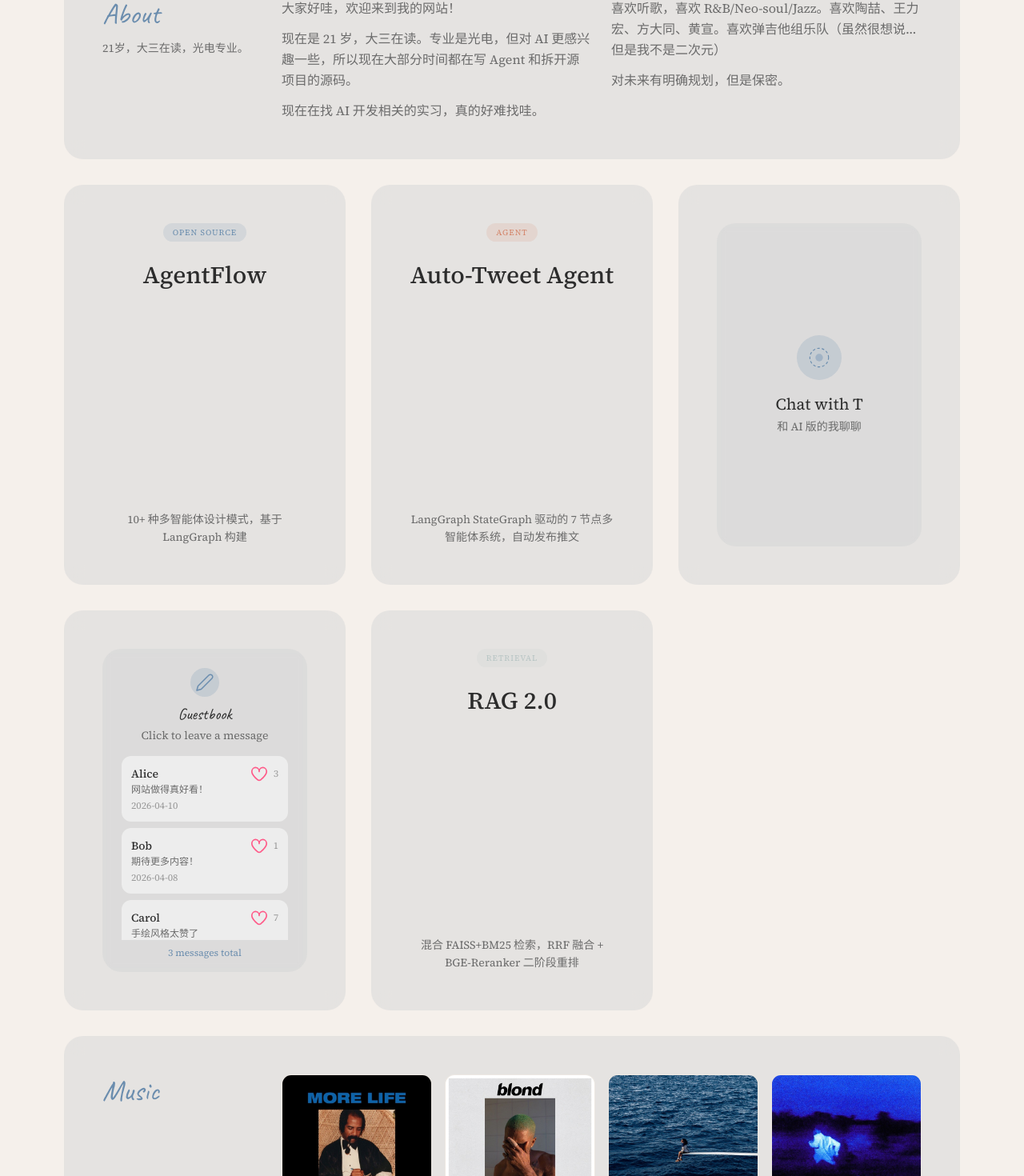
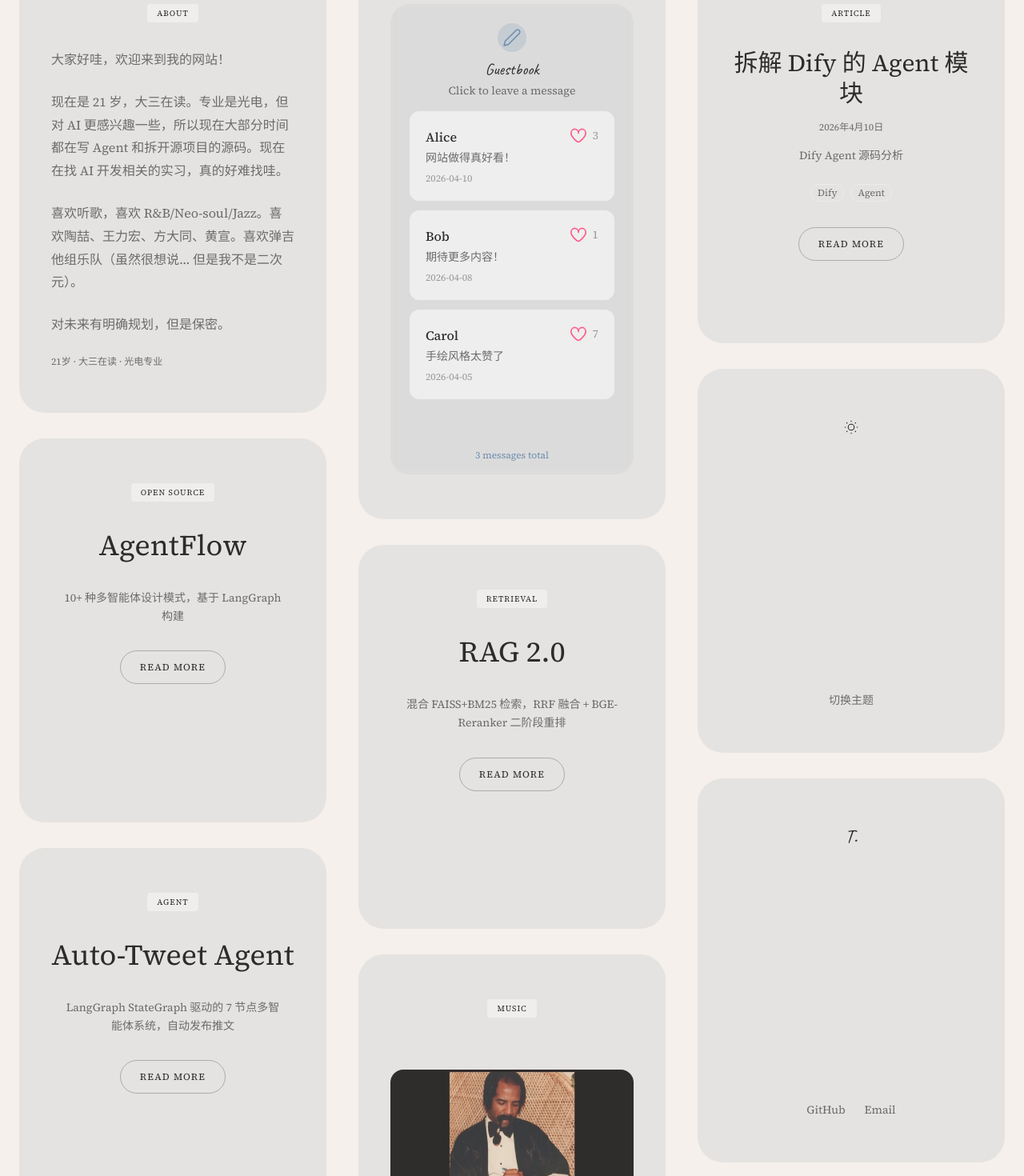
Before and after one commit to iuyup/iuyup.com, a Next.js app: page / in a window 1280 px wide. Shown: the part 899-2369 px from the top of the page at 80% size. Built offline with nearby package versions, Linux system fonts and the light colour scheme.

Commit message:
feat:add card

```diff
--- a/src/components/BentoGrid.tsx
+++ b/src/components/BentoGrid.tsx
@@ -62,7 +62,7 @@ interface BentoGridProps {
   posts: Post[];
 }
 
-const cardCls = 'bg-[rgba(217,217,217,0.58)] backdrop-blur-md rounded-3xl p-10 md:p-12 cursor-pointer transition-all duration-500 hover:scale-[1.02] active:scale-[0.98]';
+const cardCls = 'bg-[rgba(217,217,217,0.58)] backdrop-blur-md rounded-[2rem] py-14 px-10 min-h-[480px] flex flex-col justify-between cursor-pointer transition-all duration-500 hover:scale-[1.02] active:scale-[0.98]';
 
 export default function BentoGrid({ posts }: BentoGridProps) {
   const openChat = () => {
@@ -70,121 +70,139 @@ export default function BentoGrid({ posts }: BentoGridProps) {
   };
 
   return (
-    <section className="relative z-10 max-w-6xl mx-auto px-4 py-12">
+    <section className="relative z-10 max-w-[1400px] mx-auto px-6 py-12">
       <motion.div
         variants={stagger}
         initial="hidden"
         animate="visible"
-        className="grid grid-cols-1 md:grid-cols-2 lg:grid-cols-3 gap-8"
+        className="columns-1 md:columns-2 lg:columns-3 gap-8 md:gap-10"
       >
-        {/* About — full width */}
-        <motion.div variants={cardFade} className="col-span-1 md:col-span-2 lg:col-span-3">
-          <div className={`${cardCls} p-10 md:p-12`}>
-            <div className="flex flex-col lg:flex-row gap-8">
-              <div className="lg:w-48 shrink-0">
-                <h2 className="font-caveat text-4xl text-[#6B8DAE] mb-3">About</h2>
-                <p className="text-sm text-[#6B6B6B] leading-relaxed">21岁，大三在读，光电专业。</p>
+        {/* About */}
+        <motion.div variants={cardFade} className="break-inside-avoid mb-6 md:mb-8">
+          <div className={`${cardCls} items-center text-center`}>
+            <span className="text-[10px] uppercase tracking-widest bg-white/40 text-[#2C2C2C] px-3 py-1 rounded-sm mb-8">
+              About
+            </span>
+            <div className="flex flex-col gap-6 w-full">
+              <p className="text-base text-[#6B6B6B] leading-[1.8] whitespace-normal text-left">
+                大家好哇，欢迎来到我的网站！
+              </p>
+              <p className="text-base text-[#6B6B6B] leading-[1.8] whitespace-normal text-left">
+                现在是 21 岁，大三在读。专业是光电，但对 AI 更感兴趣一些，所以现在大部分时间都在写 Agent 和拆开源项目的源码。现在在找 AI 开发相关的实习，真的好难找哇。
+              </p>
+              <p className="text-base text-[#6B6B6B] leading-[1.8] whitespace-normal text-left">
+                喜欢听歌，喜欢 R&B/Neo-soul/Jazz。喜欢陶喆、王力宏、方大同、黄宣。喜欢弹吉他组乐队（虽然很想说... 但是我不是二次元）。
+              </p>
+              <p className="text-base text-[#6B6B6B] leading-[1.8] whitespace-normal text-left">
+                对未来有明确规划，但是保密。
+              </p>
             </div>
-              <div className="grid sm:grid-cols-2 gap-6 flex-1">
-                <div className="space-y-3 text-[#6B6B6B] leading-relaxed">
-                  <p>大家好哇，欢迎来到我的网站！</p>
-                  <p>现在是 21 岁，大三在读。专业是光电，但对 AI 更感兴趣一些，所以现在大部分时间都在写 Agent 和拆开源项目的源码。</p>
-                  <p>现在在找 AI 开发相关的实习，真的好难找哇。</p>
-                </div>
-                <div className="space-y-3 text-[#6B6B6B] leading-relaxed">
-                  <p>喜欢听歌，喜欢 R&B/Neo-soul/Jazz。喜欢陶喆、王力宏、方大同、黄宣。喜欢弹吉他组乐队（虽然很想说... 但是我不是二次元）</p>
-                  <p>对未来有明确规划，但是保密。</p>
-                </div>
-              </div>
+            <div className="mt-auto pt-6 w-full text-left">
+              <p className="text-xs text-[#6B6B6B]">21岁 · 大三在读 · 光电专业</p>
             </div>
           </div>
         </motion.div>
 
         {/* AgentFlow */}
-        <motion.div variants={cardFade}>
-          <div className={`${cardCls} p-10 md:p-12 h-full flex flex-col items-center text-center`}>
-            <a href={projects[0].href} target="_blank" rel="noopener noreferrer" className="group flex flex-col items-center text-center w-full h-full">
-              <span
-                className="text-[10px] uppercase tracking-widest px-3 py-1 rounded-full mb-6"
-                style={{ backgroundColor: projects[0].color + '25', color: projects[0].color }}
-              >
+        <motion.div variants={cardFade} className="break-inside-avoid mb-6 md:mb-8">
+          <div className={`${cardCls} items-center text-center`}>
+            <a href={projects[0].href} target="_blank" rel="noopener noreferrer" className="group flex flex-col items-center text-center w-full h-full justify-between">
+              <span className="text-[10px] uppercase tracking-widest bg-white/40 text-[#2C2C2C] px-3 py-1 rounded-sm mb-8">
                 {projects[0].tag}
               </span>
-              <h3 className="text-3xl font-medium font-serif text-[#2C2C2C] group-hover:text-[#6B8DAE] transition-colors mb-4">
+              <h3 className="text-3xl lg:text-4xl leading-tight text-[#2C2C2C] mb-8 font-serif">
                 {projects[0].title}
               </h3>
-              <p className="text-sm text-[#6B6B6B] leading-relaxed mt-auto">{projects[0].desc}</p>
+              <p className="text-sm text-[#6B6B6B] leading-relaxed max-w-[90%] mb-8">
+                {projects[0].desc}
+              </p>
+              <span className="mt-auto border border-[#2C2C2C]/30 text-[#2C2C2C] text-xs tracking-widest uppercase px-6 py-3 rounded-full hover:bg-white/20 transition-all">
+                Read More
+              </span>
             </a>
           </div>
         </motion.div>
 
         {/* Auto-Tweet Agent */}
-        <motion.div variants={cardFade}>
-          <div className={`${cardCls} p-10 md:p-12 h-full flex flex-col items-center text-center`}>
-            <a href={projects[1].href} target="_blank" rel="noopener noreferrer" className="group flex flex-col items-center text-center w-full h-full">
-              <span
-                className="text-[10px] uppercase tracking-widest px-3 py-1 rounded-full mb-6"
-                style={{ backgroundColor: projects[1].color + '25', color: projects[1].color }}
-              >
+        <motion.div variants={cardFade} className="break-inside-avoid mb-6 md:mb-8">
+          <div className={`${cardCls} items-center text-center`}>
+            <a href={projects[1].href} target="_blank" rel="noopener noreferrer" className="group flex flex-col items-center text-center w-full h-full justify-between">
+              <span className="text-[10px] uppercase tracking-widest bg-white/40 text-[#2C2C2C] px-3 py-1 rounded-sm mb-8">
                 {projects[1].tag}
               </span>
-              <h3 className="text-3xl font-medium font-serif text-[#2C2C2C] group-hover:text-[#6B8DAE] transition-colors mb-4">
+              <h3 className="text-3xl lg:text-4xl leading-tight text-[#2C2C2C] mb-8 font-serif">
                 {projects[1].title}
               </h3>
-              <p className="text-sm text-[#6B6B6B] leading-relaxed mt-auto">{projects[1].desc}</p>
+              <p className="text-sm text-[#6B6B6B] leading-relaxed max-w-[90%] mb-8">
+                {projects[1].desc}
+              </p>
+              <span className="mt-auto border border-[#2C2C2C]/30 text-[#2C2C2C] text-xs tracking-widest uppercase px-6 py-3 rounded-full hover:bg-white/20 transition-all">
+                Read More
+              </span>
             </a>
           </div>
         </motion.div>
 
         {/* Chat with T — flip card */}
-        <motion.div variants={cardFade} className="lg:col-span-1">
+        <motion.div variants={cardFade} className="break-inside-avoid mb-6 md:mb-8">
           <ChatFlipCard />
         </motion.div>
 
         {/* Guestbook — flip card */}
-        <motion.div variants={cardFade} className="lg:col-span-1">
+        <motion.div variants={cardFade} className="break-inside-avoid mb-6 md:mb-8">
           <GuestbookFlipCard />
         </motion.div>
 
         {/* RAG 2.0 */}
-        <motion.div variants={cardFade}>
-          <div className={`${cardCls} p-10 md:p-12 h-full flex flex-col items-center text-center`}>
-            <a href={projects[2].href} target="_blank" rel="noopener noreferrer" className="group flex flex-col items-center text-center w-full h-full">
-              <span
-                className="text-[10px] uppercase tracking-widest px-3 py-1 rounded-full mb-6"
-                style={{ backgroundColor: projects[2].color + '25', color: projects[2].color }}
-              >
+        <motion.div variants={cardFade} className="break-inside-avoid mb-6 md:mb-8">
+          <div className={`${cardCls} items-center text-center`}>
+            <a href={projects[2].href} target="_blank" rel="noopener noreferrer" className="group flex flex-col items-center text-center w-full h-full justify-between">
+              <span className="text-[10px] uppercase tracking-widest bg-white/40 text-[#2C2C2C] px-3 py-1 rounded-sm mb-8">
                 {projects[2].tag}
               </span>
-              <h3 className="text-3xl font-medium font-serif text-[#2C2C2C] group-hover:text-[#6B8DAE] transition-colors mb-4">
+              <h3 className="text-3xl lg:text-4xl leading-tight text-[#2C2C2C] mb-8 font-serif">
                 {projects[2].title}
               </h3>
-              <p className="text-sm text-[#6B6B6B] leading-relaxed mt-auto">{projects[2].desc}</p>
+              <p className="text-sm text-[#6B6B6B] leading-relaxed max-w-[90%] mb-8">
+                {projects[2].desc}
+              </p>
+              <span className="mt-auto border border-[#2C2C2C]/30 text-[#2C2C2C] text-xs tracking-widest uppercase px-6 py-3 rounded-full hover:bg-white/20 transition-all">
+                Read More
+              </span>
             </a>
           </div>
         </motion.div>
 
-        {/* Music — full width */}
-        <motion.div variants={cardFade} className="col-span-1 md:col-span-2 lg:col-span-3">
-          <div className={`${cardCls} p-10 md:p-12`}>
-            <div className="flex flex-col lg:flex-row gap-8 items-start">
-              <div className="lg:w-48 shrink-0">
-                <h2 className="font-caveat text-4xl text-[#6B8DAE]">Music</h2>
+        {/* Music */}
+        <motion.div variants={cardFade} className="break-inside-avoid mb-6 md:mb-8">
+          <div className={`${cardCls} items-center text-center`}>
+            <span className="text-[10px] uppercase tracking-widest bg-white/40 text-[#2C2C2C] px-3 py-1 rounded-sm mb-8">
+              Music
+            </span>
+            <div className="flex flex-col gap-4 w-full">
+              <a href={albums[0].url} target="_blank" rel="noopener noreferrer" className="group block w-full">
+                <div className="w-full aspect-video rounded-2xl overflow-hidden bg-[#E8E2DA]">
+                  <img
+                    src={albums[0].cover}
+                    alt=""
+                    className="w-full h-full object-cover opacity-80 group-hover:opacity-100 group-hover:scale-105 transition-all duration-500"
+                  />
                 </div>
-              <div className="grid grid-cols-2 sm:grid-cols-4 gap-4 flex-1">
-                {albums.map((album) => (
+              </a>
+              <div className="flex gap-3">
+                {albums.slice(1).map((album) => (
                   <a
                     key={album.url}
                     href={album.url}
                     target="_blank"
                     rel="noopener noreferrer"
-                    className="group block"
+                    className="group block flex-1"
                   >
-                    <div className="aspect-square rounded-xl overflow-hidden bg-[#E8E2DA] border border-white/20">
+                    <div className="aspect-square rounded-2xl overflow-hidden bg-[#E8E2DA]">
                       <img
                         src={album.cover}
                         alt=""
-                        className="w-full h-full object-cover group-hover:scale-105 transition-transform duration-500"
+                        className="w-full h-full object-cover opacity-80 group-hover:opacity-100 group-hover:scale-105 transition-all duration-500"
                       />
                     </div>
                   </a>
@@ -196,20 +214,23 @@ export default function BentoGrid({ posts }: BentoGridProps) {
 
         {/* Blog posts */}
         {posts.slice(0, 2).map((post) => (
-          <motion.div key={post.slug} variants={cardFade}>
-            <div className={`${cardCls} p-10 md:p-12 h-full`}>
-              <Link href={`/posts/${encodeURIComponent(post.slug)}`} className="group block h-full">
-                <div className="flex items-start justify-between gap-3 mb-3">
-                  <h3 className="text-xl font-medium font-serif text-[#2C2C2C] group-hover:text-[#6B8DAE] transition-colors">
+          <motion.div key={post.slug} variants={cardFade} className="break-inside-avoid mb-6 md:mb-8">
+            <div className={`${cardCls} items-center text-center`}>
+              <Link href={`/posts/${encodeURIComponent(post.slug)}`} className="group flex flex-col items-center text-center w-full h-full justify-between">
+                <span className="text-[10px] uppercase tracking-widest bg-white/40 text-[#2C2C2C] px-3 py-1 rounded-sm mb-8">
+                  Article
+                </span>
+                <h3 className="text-2xl md:text-3xl leading-tight text-[#2C2C2C] mb-4 font-serif break-words">
                   {post.title}
                 </h3>
-                  <time className="text-sm shrink-0 text-[#6B6B6B]">
+                <time className="text-xs text-[#6B6B6B] mb-4">
                   {new Date(post.date).toLocaleDateString('zh-CN', { year: 'numeric', month: 'short', day: 'numeric' })}
                 </time>
-                </div>
-                <p className="text-[#6B6B6B] mb-4 leading-relaxed line-clamp-3">{post.summary}</p>
+                <p className="text-sm text-[#6B6B6B] leading-relaxed max-w-[90%] mb-6">
+                  {post.summary}
+                </p>
                 {post.tags && post.tags.length > 0 && (
-                  <div className="flex gap-2 flex-wrap">
+                  <div className="flex gap-2 flex-wrap justify-center mb-8">
                     {post.tags.slice(0, 3).map((tag) => (
                       <span key={tag} className="text-xs px-2 py-0.5 rounded-full border text-[#6B6B6B]" style={{ borderColor: 'rgba(255,255,255,0.3)' }}>
                         {tag}
@@ -217,22 +238,25 @@ export default function BentoGrid({ posts }: BentoGridProps) {
                     ))}
                   </div>
                 )}
+                <span className="mt-auto border border-[#2C2C2C]/30 text-[#2C2C2C] text-xs tracking-widest uppercase px-6 py-3 rounded-full hover:bg-white/20 transition-all">
+                  Read More
+                </span>
               </Link>
             </div>
           </motion.div>
         ))}
 
         {/* Theme Toggle */}
-        <motion.div variants={cardFade}>
-          <div className={`${cardCls} p-10 md:p-12 flex flex-col items-center justify-center min-h-[140px]`}>
+        <motion.div variants={cardFade} className="break-inside-avoid mb-6 md:mb-8">
+          <div className={`${cardCls} items-center text-center`}>
             <ThemeToggle />
             <span className="text-sm text-[#6B6B6B] mt-3 font-serif">切换主题</span>
           </div>
         </motion.div>
 
         {/* Footer */}
-        <motion.div variants={cardFade}>
-          <div className={`${cardCls} p-10 md:p-12 flex flex-col items-center justify-center min-h-[140px]`}>
+        <motion.div variants={cardFade} className="break-inside-avoid mb-6 md:mb-8">
+          <div className={`${cardCls} items-center text-center`}>
             <span className="font-caveat text-2xl mb-3 text-[#2C2C2C]">T.</span>
             <div className="flex gap-6 font-serif text-sm text-[#6B6B6B]">
               <a href="https://github.com/iuyup" target="_blank" rel="noopener noreferrer" className="hover:text-[#2C2C2C] transition-colors">
@@ -285,7 +309,7 @@ function GuestbookFlipCard() {
 
   return (
     <div
-      className={`${cardCls} flip-card flip-card-inner-base w-full h-[500px]`}
+      className={`${cardCls} flip-card flip-card-inner-base w-full h-[700px]`}
       onClick={() => !isFlipped && setIsFlipped(true)}
       style={{ isolation: 'isolate' }}
     >
@@ -304,15 +328,15 @@ function GuestbookFlipCard() {
           <span className="text-sm text-[#6B6B6B] mt-0.5 flex-shrink-0">Click to leave a message</span>
 
           {/* Messages list */}
-          <div className="flex-1 w-full mt-4 overflow-y-auto guestbook-messages">
+          <div className="flex-1 w-full mt-4 overflow-y-auto guestbook-messages space-y-3">
             {messages.map(msg => {
               const isLiked = !!liked[msg.id];
               return (
-                <div key={msg.id} className="bg-white/50 rounded-xl p-3 mb-2">
-                  <div className="flex items-start justify-between gap-2">
+                <div key={msg.id} className="bg-white/50 rounded-xl p-5 w-full">
+                  <div className="flex items-start justify-between gap-3">
                     <div className="flex-1 min-w-0">
-                      <p className="font-medium text-sm text-[#2C2C2C] truncate">{msg.name}</p>
-                      <p className="text-xs text-[#6B6B6B] mt-0.5 break-words">{msg.text}</p>
+                      <p className="font-medium text-base text-[#2C2C2C] truncate">{msg.name}</p>
+                      <p className="text-sm text-[#6B6B6B] mt-1 break-words">{msg.text}</p>
                     </div>
                     <div className="flex items-center gap-1 shrink-0">
                       <button
@@ -329,10 +353,10 @@ function GuestbookFlipCard() {
                           </svg>
                         </div>
                       </button>
-                      <span className="text-xs text-[#999] ml-1">{msg.likes}</span>
+                      <span className="text-sm text-[#999] ml-1">{msg.likes}</span>
                     </div>
                   </div>
-                  <p className="text-xs text-[#999] mt-1">{msg.date}</p>
+                  <p className="text-xs text-[#999] mt-2">{msg.date}</p>
                 </div>
               );
             })}
@@ -441,7 +465,7 @@ function ChatFlipCard() {
 
   return (
     <div
-      className={`${cardCls} flip-card flip-card-inner-base w-full h-[500px]`}
+      className={`${cardCls} flip-card flip-card-inner-base w-full h-[700px]`}
       onClick={() => !isFlipped && setIsFlipped(true)}
       style={{ isolation: 'isolate' }}
     >
@@ -472,15 +496,15 @@ function ChatFlipCard() {
           </div>
 
           {/* Messages — only empty area background click flips back */}
-          <div className="flex-1 overflow-y-auto space-y-3 mb-3 cursor-default px-3 chat-messages">
+          <div className="flex-1 w-full overflow-y-auto space-y-4 mb-4 cursor-default px-4 chat-messages">
             {messages.map((msg, i) => (
               <div
                 key={i}
-                className={`flex ${msg.role === 'user' ? 'justify-end' : 'justify-start'}`}
+                className={`flex w-full ${msg.role === 'user' ? 'justify-end' : 'justify-start'}`}
                 onClick={(e) => e.stopPropagation()}
               >
                 <div
-                  className={`max-w-[85%] px-3 py-2 text-sm whitespace-pre-wrap ${
+                  className={`max-w-[85%] px-4 py-3 text-base whitespace-pre-wrap ${
                     msg.role === 'user'
                       ? 'rounded-2xl rounded-tr-sm'
                       : 'rounded-2xl rounded-tl-sm'
@@ -496,7 +520,7 @@ function ChatFlipCard() {
             ))}
             {isLoading && (
               <div className="flex justify-start" onClick={(e) => e.stopPropagation()}>
-                <div className="px-3 py-2 rounded-2xl rounded-tl-sm text-sm bg-white/10 text-[#F5F0EB]/60">
+                <div className="px-4 py-3 rounded-2xl rounded-tl-sm text-base bg-white/10 text-[#F5F0EB]/60">
                   思考中...
                 </div>
               </div>
@@ -507,7 +531,7 @@ function ChatFlipCard() {
           {/* Input */}
           <form
             onSubmit={handleSubmit}
-            className="flex gap-2 px-5 pb-5 mt-auto"
+            className="flex gap-3 px-4 pb-5 pt-2 mt-auto"
             onClick={(e) => e.stopPropagation()}
           >
             <input
@@ -515,14 +539,14 @@ function ChatFlipCard() {
               value={input}
               onChange={(e) => setInput(e.target.value)}
               placeholder="输入消息..."
-              className="flex-1 px-3 py-2 rounded-lg text-sm bg-white/20 text-[#F5F0EB] placeholder-[#F5F0EB]/40 outline-none border border-white/20 focus:border-white/50 transition-colors"
+              className="flex-1 px-4 py-4 rounded-lg text-base bg-white/20 text-[#F5F0EB] placeholder-[#F5F0EB]/40 outline-none border border-white/20 focus:border-white/50 transition-colors"
               disabled={isLoading}
               onClick={(e) => e.stopPropagation()}
             />
             <button
               type="submit"
               disabled={isLoading || !input.trim()}
-              className="px-4 py-2 rounded-lg text-sm font-medium bg-[#F5F0EB]/20 text-[#F5F0EB] hover:bg-[#F5F0EB]/30 border border-white/20 transition-colors disabled:opacity-50"
+              className="px-5 py-4 rounded-lg text-sm font-medium bg-[#F5F0EB]/20 text-[#F5F0EB] hover:bg-[#F5F0EB]/30 border border-white/20 transition-colors disabled:opacity-50"
               onClick={(e) => e.stopPropagation()}
             >
               发送
```
Lines whose indentation alone changed are shown as unchanged.
